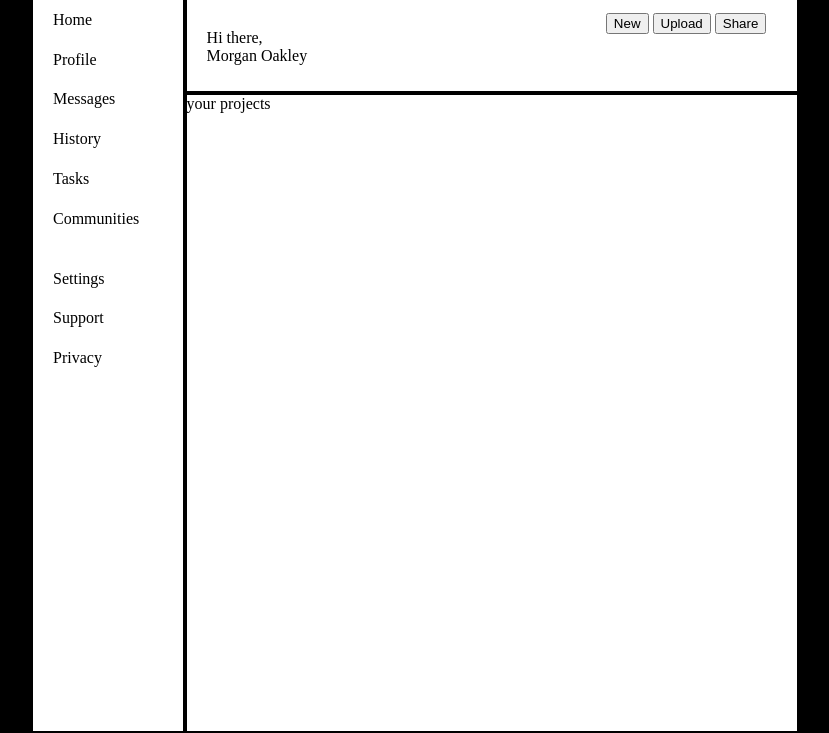
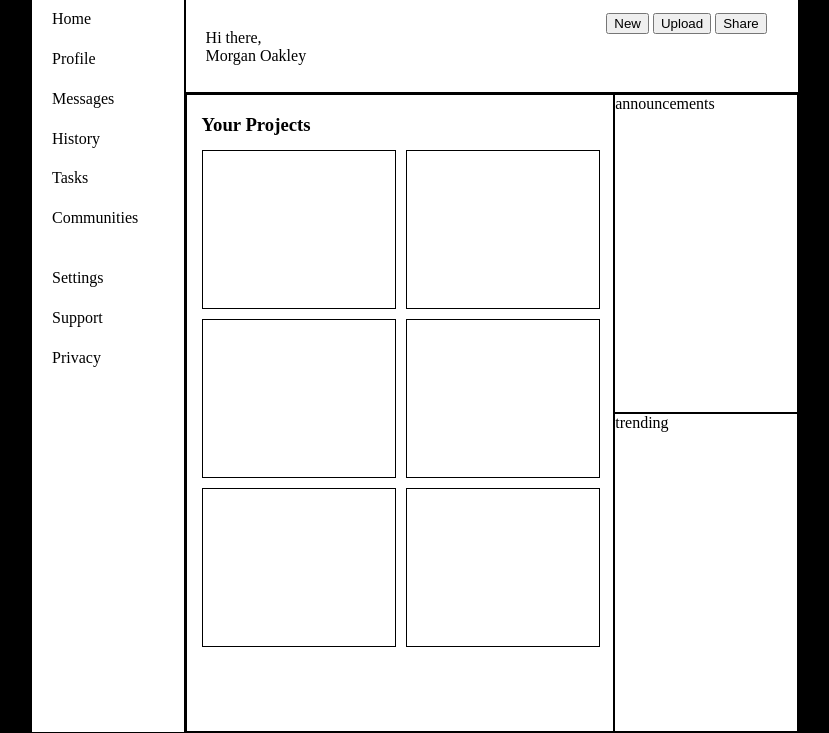
Before and after one commit to sarzhh/admin-dashboard, a plain HTML site: page index.html in a window 1280 px wide. Shown: the part 67-800 px from the top of the page, without its empty margins (225-1054 px from the left). Drawn offline with Linux system fonts and the light colour scheme.

Commit message:
Add layout to your projects

```diff
--- a/index.html
+++ b/index.html
@@ -40,7 +40,17 @@
              </div>
         </div>
         <div class="main">
-            <div>your projects</div>
+            <div class="projects">
+                <h3>Your Projects</h3>
+                <div class="sub"></div>
+                <div class="sub"></div>
+                <div class="sub"></div>
+                <div class="sub"></div>
+                <div class="sub"></div>
+                <div class="sub"></div>
+            </div>
+            <div class="announcements">announcements</div>
+            <div class="trending">trending</div>
         </div>
     </div>
 </body>
--- a/styles.css
+++ b/styles.css
@@ -17,8 +17,8 @@ body{
 
 .side-bar,
 .header,
-.main{
-    border: 2px solid black;
+.main, .trending, .projects, .announcements, .sub{
+    border: 1px solid black;
 }
 
 .side-bar{
@@ -49,3 +49,24 @@ body{
     box-sizing: border-box;
     padding: 20px;
 }
+
+.main{
+    display: grid;
+    grid-template-columns:[first] 70% [second] 30%[third] ;
+    grid-template-rows: [first] 50% [second] 50%[third] ;
+}
+
+.projects{
+    grid-row: 1 / span 2;
+    display: grid;
+    grid-template-columns:[first] 49% [second] 49%[third] ;
+    grid-template-rows: [first] 7% [second] 25%[third] 25% [fourth] 25% [fifth];
+    padding: 0px 15px;
+    gap: 10px;
+    box-sizing: border-box;
+}
+
+.projects> h3{
+    grid-column: 1 / span 2;
+
+}
```
